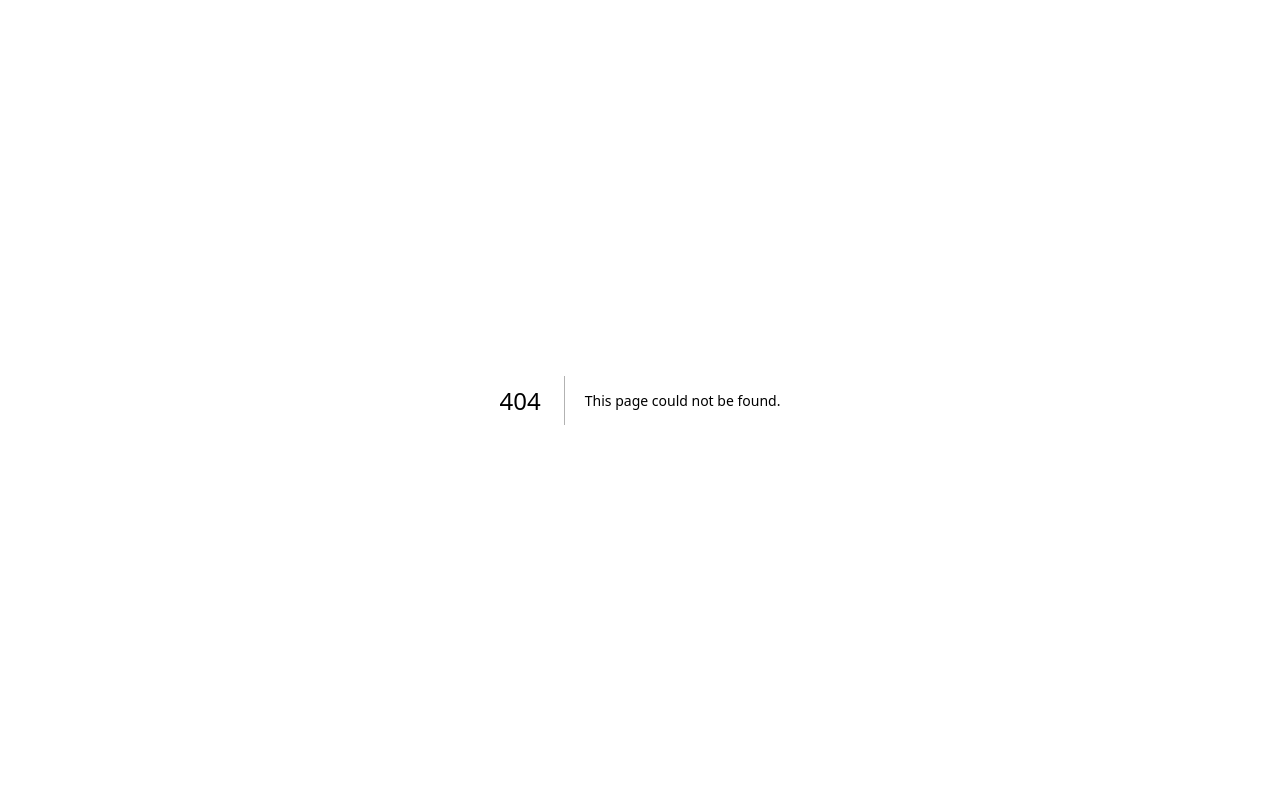
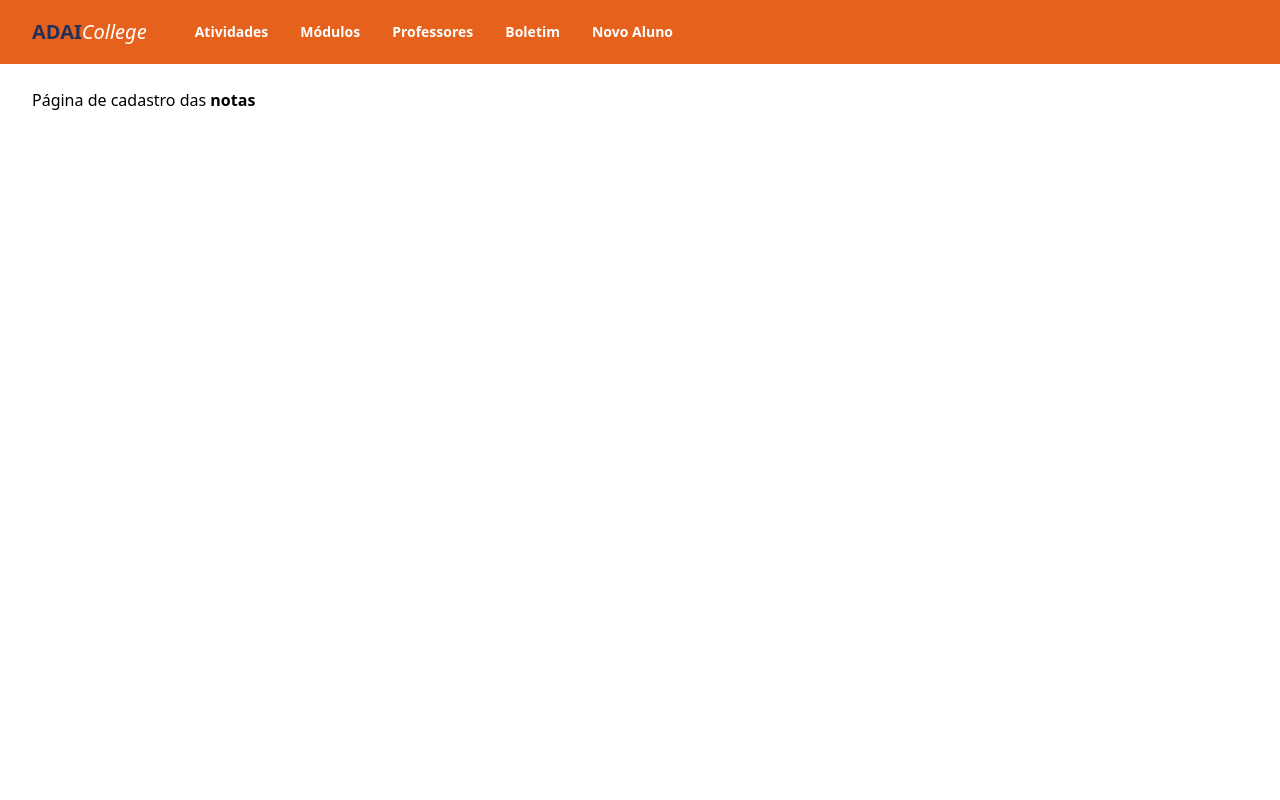
Before and after one commit to cantaruttim/studentPortalPages, a Next.js app: page /grades in a window 1280 px wide. Before the commit this address had no page. Shown: the top 800 px of the page. Built offline with nearby package versions, Linux system fonts and the light colour scheme.

Commit message:
new files and folders, nav bar

```diff
--- /dev/null
+++ b/src/app/(private)/activities/page.tsx
@@ -0,0 +1,9 @@
+export default function Activities() {
+  return (
+    <div>
+      <p>
+        Página de cadastro das <strong>atividades</strong>
+      </p>
+    </div>
+  );
+}
--- /dev/null
+++ b/src/app/(private)/grades/page.tsx
@@ -0,0 +1,9 @@
+export default function Grades() {
+  return (
+    <div>
+      <p>
+        Página de cadastro das <strong>notas</strong>
+      </p>
+    </div>
+  );
+}
--- a/src/app/(private)/layout.tsx
+++ b/src/app/(private)/layout.tsx
@@ -35,6 +35,7 @@ export default function PrivateLayout({
               <li><Link href="/modules">Módulos</Link></li>
               <li><Link href="/teachers">Professores</Link></li>
               <li><Link href="/grades">Boletim</Link></li>
+              <li><Link href="/new-student">Novo Aluno</Link></li>
             </ul>
 
           </div>
--- /dev/null
+++ b/src/app/(private)/modules/page.tsx
@@ -0,0 +1,9 @@
+export default function Modules() {
+  return (
+    <div>
+      <p>
+        Página de cadastro dos <strong>módulos</strong>
+      </p>
+    </div>
+  );
+}
--- /dev/null
+++ b/src/app/(private)/new-student/page.tsx
@@ -0,0 +1,9 @@
+export default function NewStudent() {
+  return (
+    <div>
+      <p>
+        Página de cadastro dos <strong>novos alunos</strong>
+      </p>
+    </div>
+  );
+}
--- /dev/null
+++ b/src/app/(private)/teachers/page.tsx
@@ -0,0 +1,9 @@
+export default function Teachers() {
+  return (
+    <div>
+      <p>
+        Página de cadastro dos <strong>professores</strong>
+      </p>
+    </div>
+  );
+}
```
